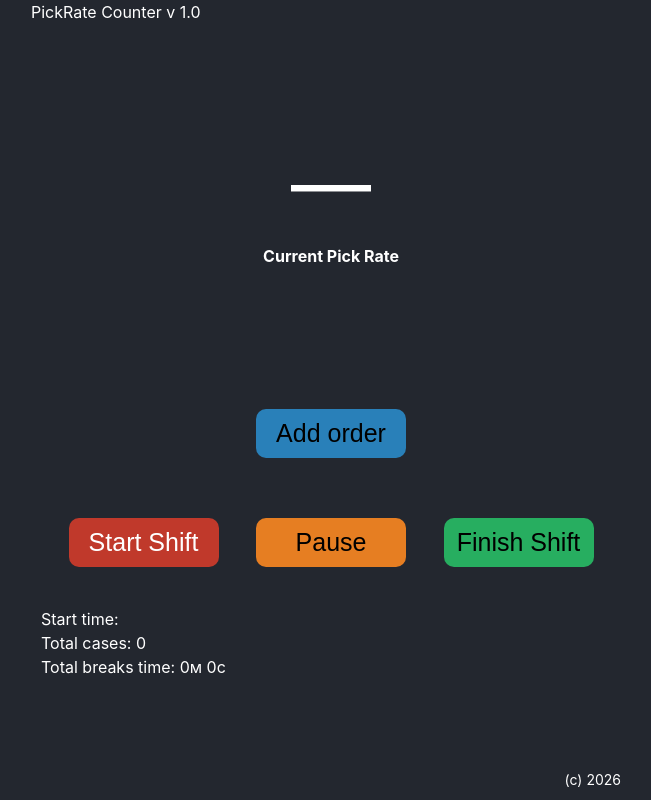
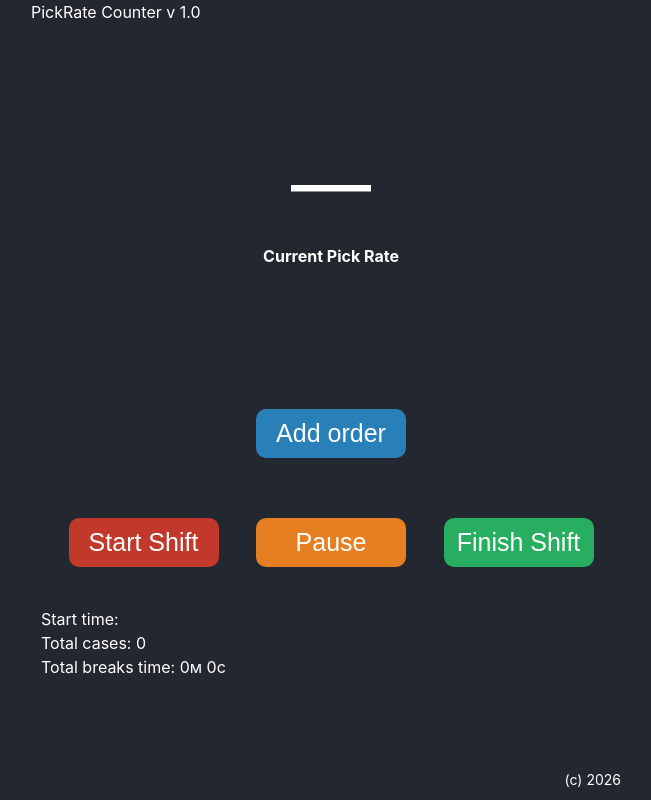
Before and after one commit to userdvk/pickrate, a React (Vite) app: page / in a window 1280 px wide. Shown: the whole page, without its empty margins (309-960 px from the left). Built offline with nearby package versions, Linux system fonts and the light colour scheme.

Commit message:
btn color

```diff
--- a/src/components/Button/Button.module.css
+++ b/src/components/Button/Button.module.css
@@ -13,11 +13,14 @@
 
 .btnGreen {
   background-color: #27ae60;
+  color: #fff;
 }
 .btnCarrot {
   background-color: #e67e22;
+  color: #fff;
 }
 
 .btnblue {
   background-color: #2980b9;
+  color: #fff;
 }
```
